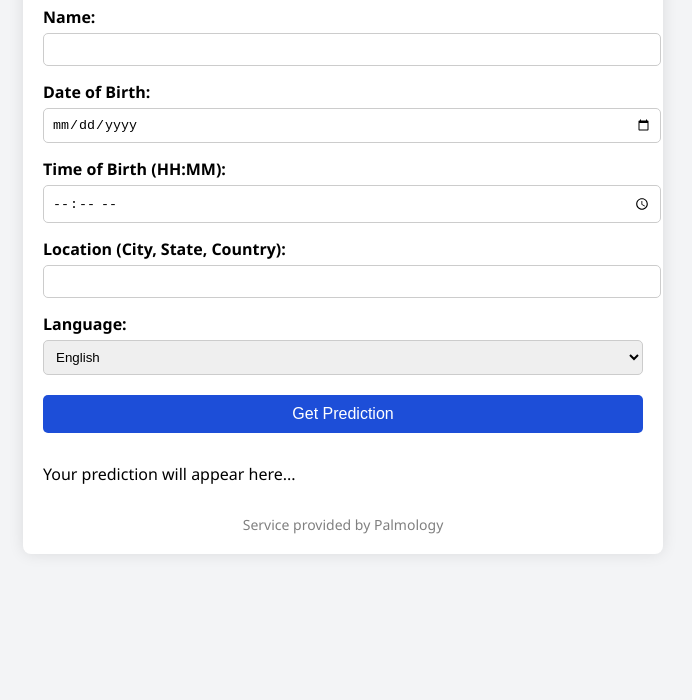
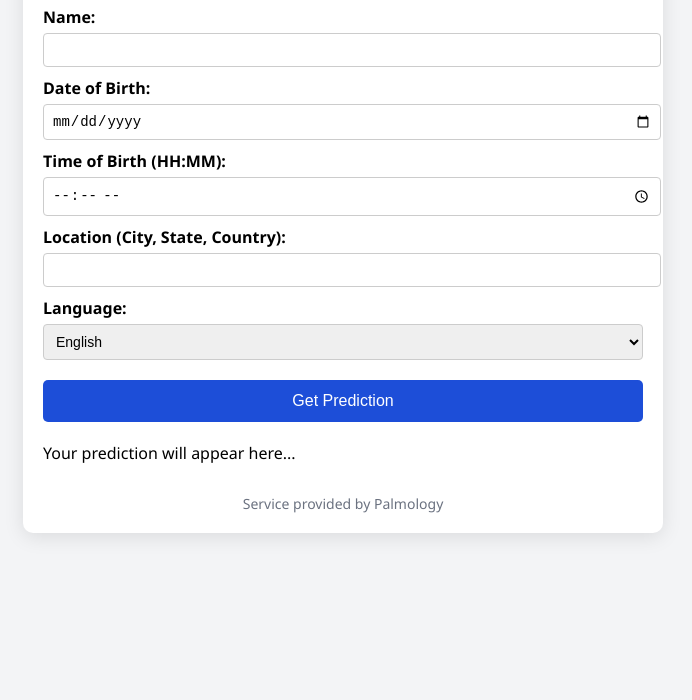
Before and after one commit to abhishek-18081990/astro-prediction-app, a website: page index.html in a window 1280 px wide. Shown: the part 100-800 px from the top of the page, without its empty margins (297-989 px from the left). Drawn offline with nearby package versions, Linux system fonts and the light colour scheme.

Commit message:
index.html

```diff
--- a/index.html
+++ b/index.html
@@ -1,10 +1,12 @@
 <!DOCTYPE html>
 <html lang="en">
 <head>
-  <meta charset="UTF-8">
-  <meta name="viewport" content="width=device-width, initial-scale=1.0">
-  <title>Jyotish Prediction App</title>
-  <link rel="manifest" href="/manifest.json">
+  <meta charset="UTF-8" />
+  <meta name="viewport" content="width=device-width, initial-scale=1.0" />
+  <title>Astro Jyotish Prediction</title>
+  <link rel="manifest" href="/manifest.json" />
+  <meta name="theme-color" content="#1d4ed8" />
+  <script src="https://cdnjs.cloudflare.com/ajax/libs/jspdf/2.5.1/jspdf.umd.min.js"></script>
   <style>
     body {
       font-family: 'Segoe UI', Tahoma, Geneva, Verdana, sans-serif;
@@ -16,78 +18,81 @@
       max-width: 600px;
       margin: auto;
       padding: 20px;
-      background: white;
-      box-shadow: 0 0 15px rgba(0,0,0,0.1);
-      border-radius: 8px;
+      background-color: white;
+      box-shadow: 0 4px 20px rgba(0, 0, 0, 0.1);
+      border-radius: 10px;
     }
     h1 {
       text-align: center;
-      color: #1e3a8a;
+      color: #1d4ed8;
     }
     label {
+      font-weight: bold;
       display: block;
-      margin-top: 15px;
-      font-weight: bold;
+      margin-top: 10px;
     }
     input, select {
+      padding: 8px;
       width: 100%;
-      padding: 8px;
       margin-top: 5px;
-      border-radius: 5px;
+      border-radius: 4px;
       border: 1px solid #ccc;
+      font-size: 14px;
     }
     button {
       margin-top: 20px;
       width: 100%;
-      padding: 10px;
-      background: #1d4ed8;
+      padding: 12px;
+      font-size: 16px;
+      background-color: #1d4ed8;
       color: white;
       border: none;
       border-radius: 5px;
-      font-size: 16px;
       cursor: pointer;
     }
     button:hover {
-      background: #2563eb;
+      background-color: #2563eb;
     }
-    .section {
-      margin-top: 30px;
+    #result {
+      margin-top: 20px;
+      font-size: 16px;
+      white-space: pre-line;
     }
     #chart img, #chart svg {
+      margin-top: 20px;
       width: 100%;
       border: 1px solid #ccc;
       border-radius: 8px;
-      margin-top: 10px;
     }
     #downloadPdfBtn {
+      margin-top: 20px;
       background-color: #10b981;
     }
     #downloadPdfBtn:hover {
       background-color: #059669;
     }
-    footer {
+    .footer {
       margin-top: 30px;
       text-align: center;
+      color: #6b7280;
       font-size: 14px;
-      color: gray;
     }
   </style>
 </head>
 <body>
   <div class="container">
     <h1>Get Your Jyotish Prediction</h1>
-
     <label for="name">Name:</label>
-    <input type="text" id="name">
+    <input type="text" id="name" />
 
     <label for="dob">Date of Birth:</label>
-    <input type="date" id="dob">
+    <input type="date" id="dob" />
 
     <label for="time">Time of Birth (HH:MM):</label>
-    <input type="time" id="time">
+    <input type="time" id="time" />
 
     <label for="location">Location (City, State, Country):</label>
-    <input type="text" id="location">
+    <input type="text" id="location" />
 
     <label for="language">Language:</label>
     <select id="language">
@@ -97,15 +102,22 @@
 
     <button onclick="getPrediction()">Get Prediction</button>
 
-    <div class="section" id="chart"></div>
-    <div class="section" id="result">Your prediction will appear here...</div>
+    <div id="chart"></div>
+    <div id="result">Your prediction will appear here...</div>
     <button id="downloadPdfBtn" style="display: none" onclick="downloadPdf()">Download Your Jyotish Predictions</button>
 
-    <footer>
-      Service provided by Palmology
-    </footer>
+    <div class="footer">Service provided by Palmology</div>
   </div>
 
-  <!-- Script here (same as current logic) -->
+  <script>
+    if ('serviceWorker' in navigator) {
+      navigator.serviceWorker.register('/service-worker.js').then(function(reg) {
+        console.log('Service Worker Registered!', reg);
+      }).catch(function(err) {
+        console.log('Service Worker registration failed: ', err);
+      });
+    }
+  </script>
+  <script src="script.js"></script>
 </body>
 </html>
```
